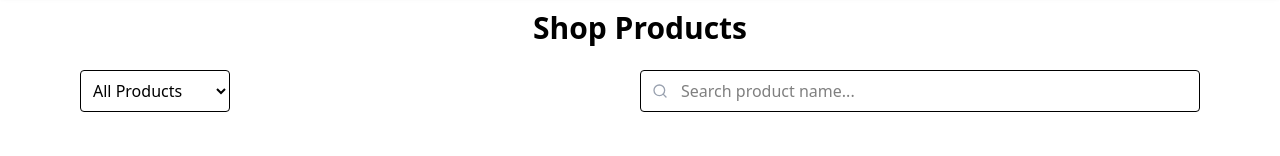
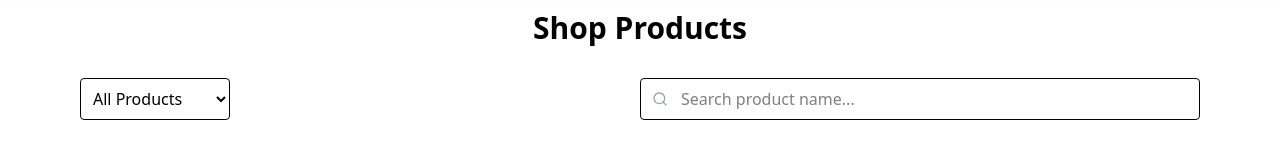
Before and after one commit to Rahulrj777/Mirakle_Client, a React (Vite) app: page /shop/allproduct in a window 1280 px wide. Shown: the part 123-279 px from the top of the page. Built offline with nearby package versions, Linux system fonts and the light colour scheme; no server answers.

Commit message:
Force redeploy with vercel.json update

```diff
--- a/src/pages/ShopingPage.jsx
+++ b/src/pages/ShopingPage.jsx
@@ -53,7 +53,7 @@ const ShopingPage = () => {
       <h1 className="text-3xl font-bold mb-3 text-center">Shop Products</h1>
 
       {/* Filters */}
-      <div className="flex justify-between items-center my-6 flex-wrap gap-4 w-full">
+      <div className="flex justify-between items-center my-8 flex-wrap gap-4 w-full">
         <select
           value={filterType}
           onChange={(e) => setFilterType(e.target.value)}
```
